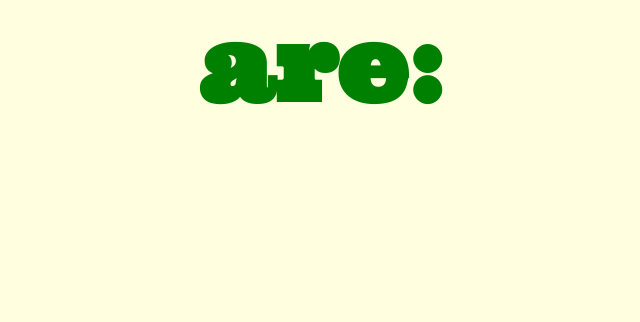
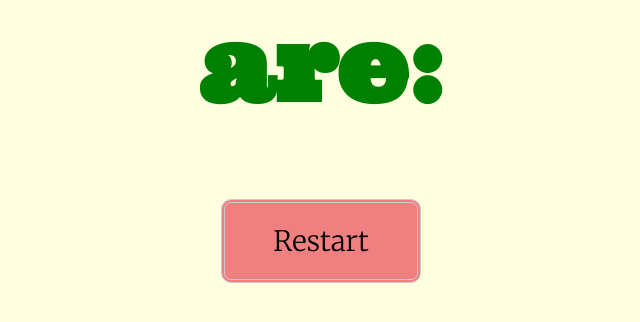
Before and after one commit to venkman1/dictator.io, a Flask app: page /results in a window 1280 px wide. Shown: the part 263-585 px from the top of the page, without its empty margins (319-959 px from the left). Run offline with Flask 2, Linux system fonts and the light colour scheme; some web fonts are replaced.

Commit message:
final changes

```diff
--- a/flask-app/templates/main.html
+++ b/flask-app/templates/main.html
@@ -31,7 +31,7 @@
     <br>
     </h2>
     <form method ="post">
-    <input id="input" name="input" placeholder="Enter text here">
+    <input id="input" name="input" placeholder="Enter text here" maxlength="1048576">
     <button type="submit">Compute</button>
 </body>
 </html>
--- a/flask-app/templates/results.html
+++ b/flask-app/templates/results.html
@@ -52,6 +52,10 @@
     <div class="result">{{ result }}</div>
     {% endif %}
     </h4>
+    <br><br><br>
+    <form action="/">
+        <button type="submit">Restart</button>
+    </form>
 
 </body>
 </html>
```
